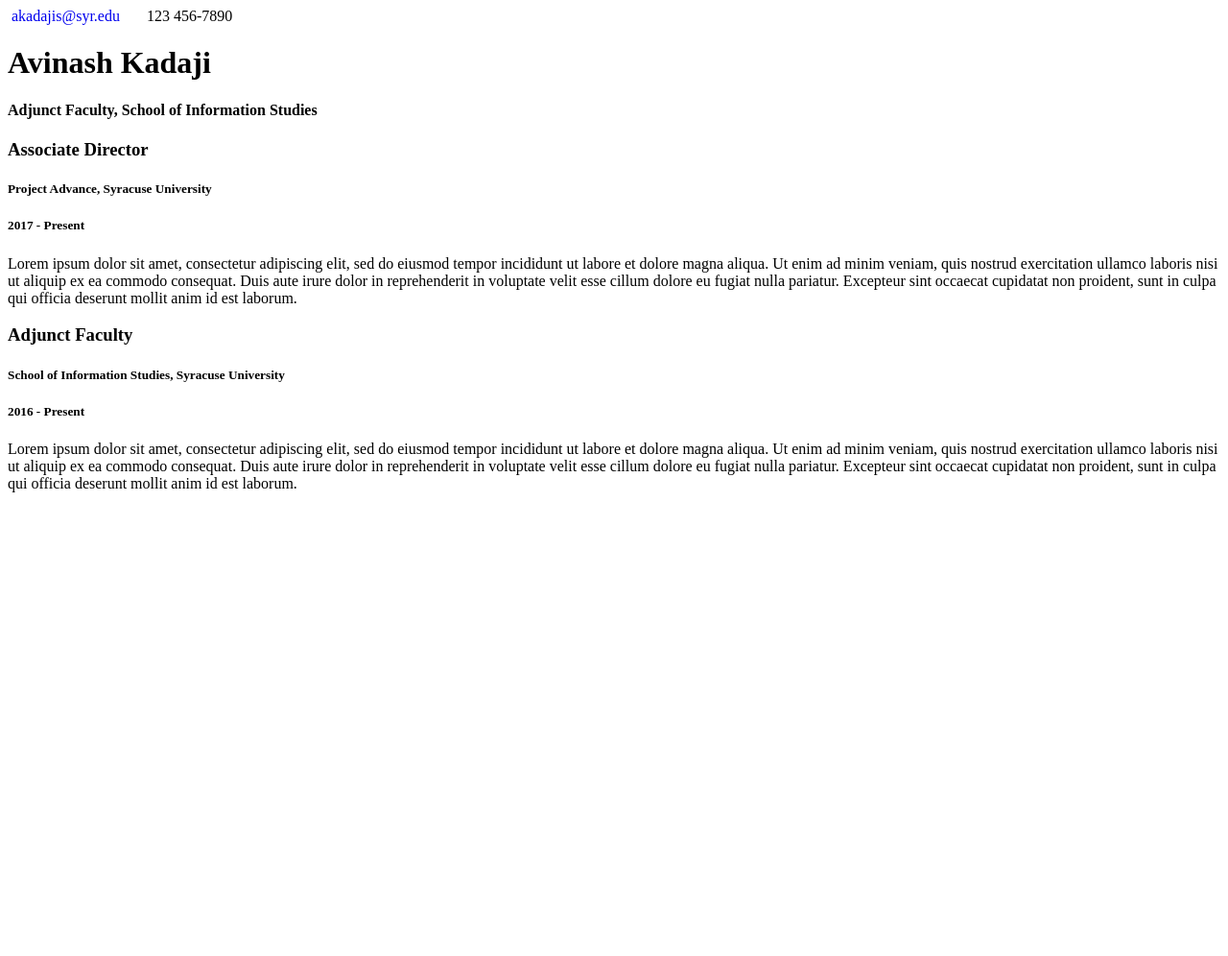
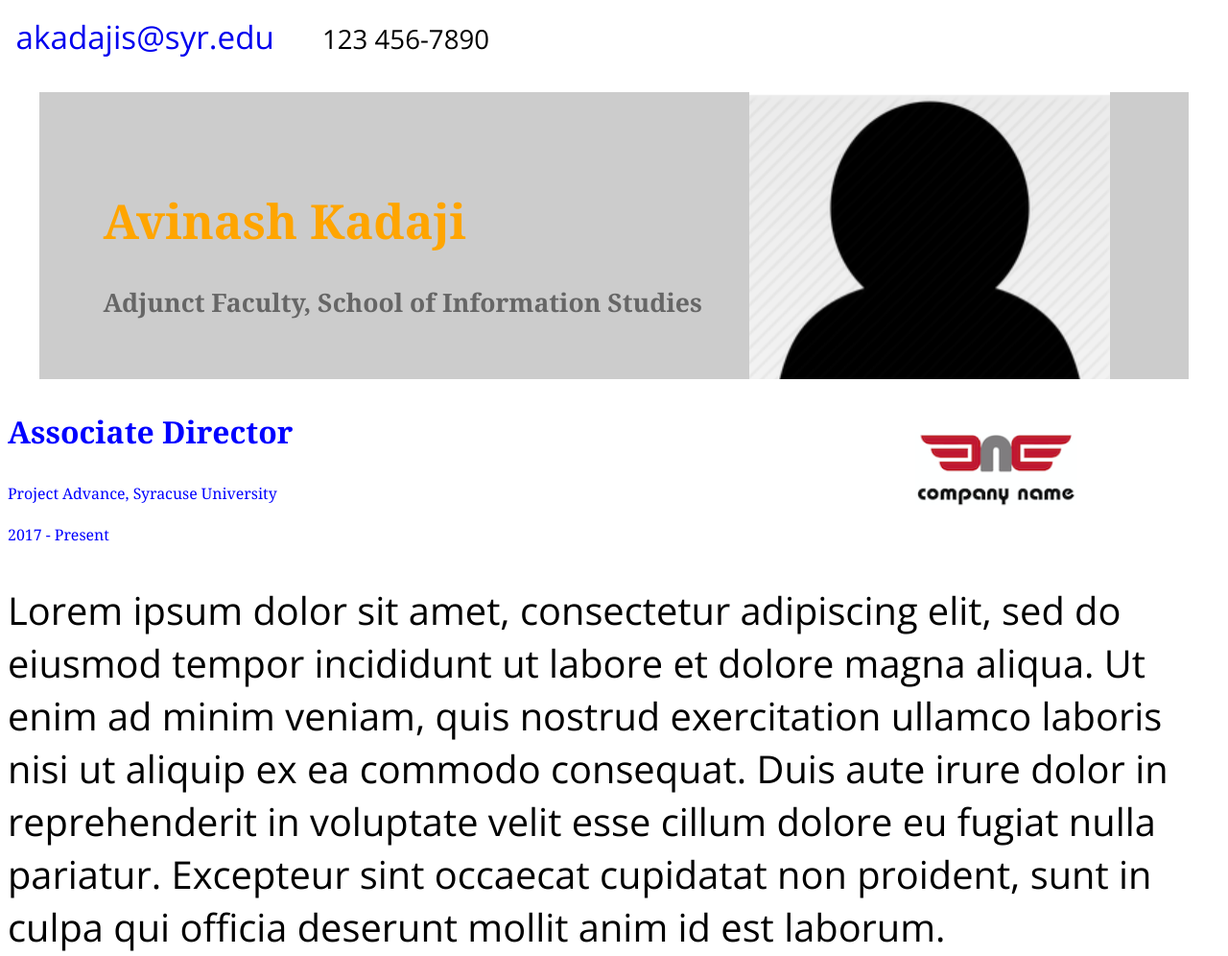
Before and after one commit to liduan-su/ist263-spring-2020, a plain HTML site: page labs/week-05/resume.html in a window 1280 px wide. Shown: the top 996 px of the page at 96% size. Before the commit the page ends 800 px from the top, so only its background shows below. Drawn offline with nearby package versions, Linux system fonts and the light colour scheme.

Commit message:
week 05 homework update

```diff
--- a/labs/week-05/resume.html
+++ b/labs/week-05/resume.html
@@ -4,10 +4,11 @@
 <head>
     <meta charset="UTF-8">
     <title>Resume</title>
-
+    <link href="https://fonts.googleapis.com/css?family=Montserrat|Open+Sans" rel="stylesheet">
+    <link href="style.css" rel="stylesheet">
     <!--
         You need to use the following Google Font.
-        <link href="https://fonts.googleapis.com/css?family=Montserrat|Open+Sans" rel="stylesheet">
+
     -->
 
     <!--
@@ -34,27 +35,32 @@
                 There is a class attribute to this element. You can add the background properties to it.
             -->
             <h1>Avinash Kadaji</h1>
-            <h4>Adjunct Faculty, School of Information Studies</h4>
+            <h2 class="job-title">Adjunct Faculty, School of Information Studies</h2>
         </header>
     </main>
 
     <section>
         <article>
-            <h3>Associate Director</h3>
-            <h5>Project Advance, Syracuse University</h5>
-            <h5>2017 - Present</h5>
+            <header class="first-job">
+                <h3>Associate Director</h3>
+                <h4>Project Advance, Syracuse University</h4>
+                <h4>2017 - Present</h4>
+            </header>
             <!-- Can you do something similar to how you included the logo in 'jubotron' ? i.e. add a custom CSS class to this article, and then
                 write CSS properties to set the background image?? -->
-            <p>
+            <p class="job-description">
                 Lorem ipsum dolor sit amet, consectetur adipiscing elit, sed do eiusmod tempor incididunt ut labore et dolore magna aliqua. Ut enim ad minim veniam, quis nostrud exercitation ullamco laboris nisi ut aliquip ex ea commodo consequat. Duis aute irure dolor
                 in reprehenderit in voluptate velit esse cillum dolore eu fugiat nulla pariatur. Excepteur sint occaecat cupidatat non proident, sunt in culpa qui officia deserunt mollit anim id est laborum.
             </p>
         </article>
 
         <article>
-            <h3>Adjunct Faculty</h3>
-            <h5>School of Information Studies, Syracuse University</h5>
-            <h5>2016 - Present</h5>
+            <header class="second-job">
+                <h3>Adjunct Faculty</h3>
+                <h5>School of Information Studies, Syracuse University</h5>
+                <h5>2016 - Present</h5>
+            </header>
+
             <p>
                 Lorem ipsum dolor sit amet, consectetur adipiscing elit, sed do eiusmod tempor incididunt ut labore et dolore magna aliqua. Ut enim ad minim veniam, quis nostrud exercitation ullamco laboris nisi ut aliquip ex ea commodo consequat. Duis aute irure dolor
                 in reprehenderit in voluptate velit esse cillum dolore eu fugiat nulla pariatur. Excepteur sint occaecat cupidatat non proident, sunt in culpa qui officia deserunt mollit anim id est laborum.
--- /dev/null
+++ b/labs/week-05/style.css
@@ -0,0 +1,55 @@
+* {
+    font-family: 'Open Sans', Arial, Helvetica, sans-serif;
+    font-size: 1.2em;
+}
+
+header.jumbotron{
+    background-color: #ccc;
+    margin: 1em;
+    padding: 2em;
+    widows: 90%;
+    height: 5em;
+    background-image: url(./images/silhouette.png);
+    background-position-x: 90%;
+    background-repeat: no-repeat;
+}
+
+h1{
+    font-family: Georgia, 'Times New Roman', Times, serif;
+    font-size: 1.5em;
+    color: orange;
+}
+
+h2{
+    font-family: Georgia, 'Times New Roman', Times, serif;
+    font-size: 1.2em;
+    color: #666;
+}
+
+h2.job-title {
+    font-size: 0.8em;
+}
+
+header.first-job {
+    background-image: url(./images/company-name-1.png);
+    background-position-x: 90%;
+    background-repeat: no-repeat;
+}
+
+h3 {
+    font-size: 0.8em;
+    color: blue;
+    font-family: Georgia, 'Times New Roman', Times, serif;
+    font-weight: 600;
+}
+
+h4 {
+    font-size: 0.4em;
+    font-weight: 400;
+    font-family: Georgia, 'Times New Roman', Times, serif;
+    color: blue;
+}
+
+p.job-description {
+
+}
```
